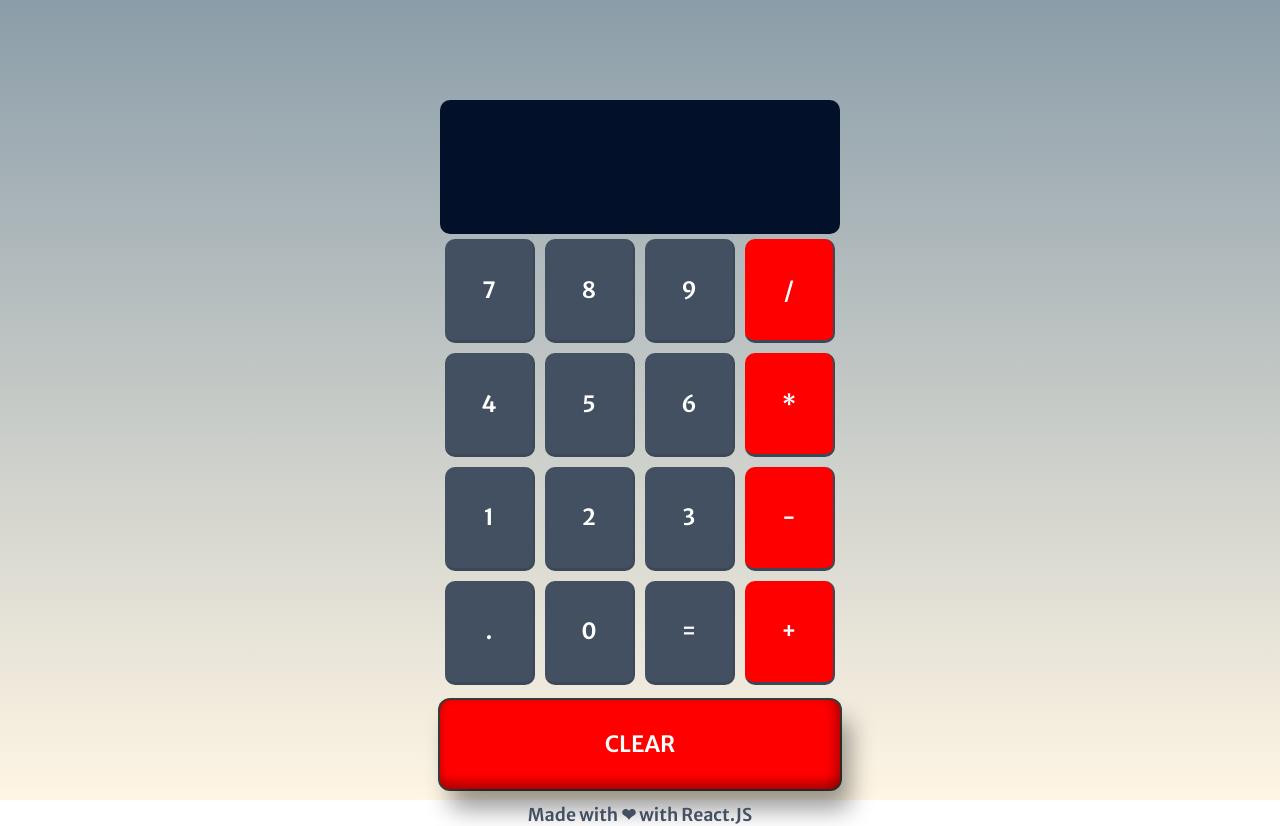
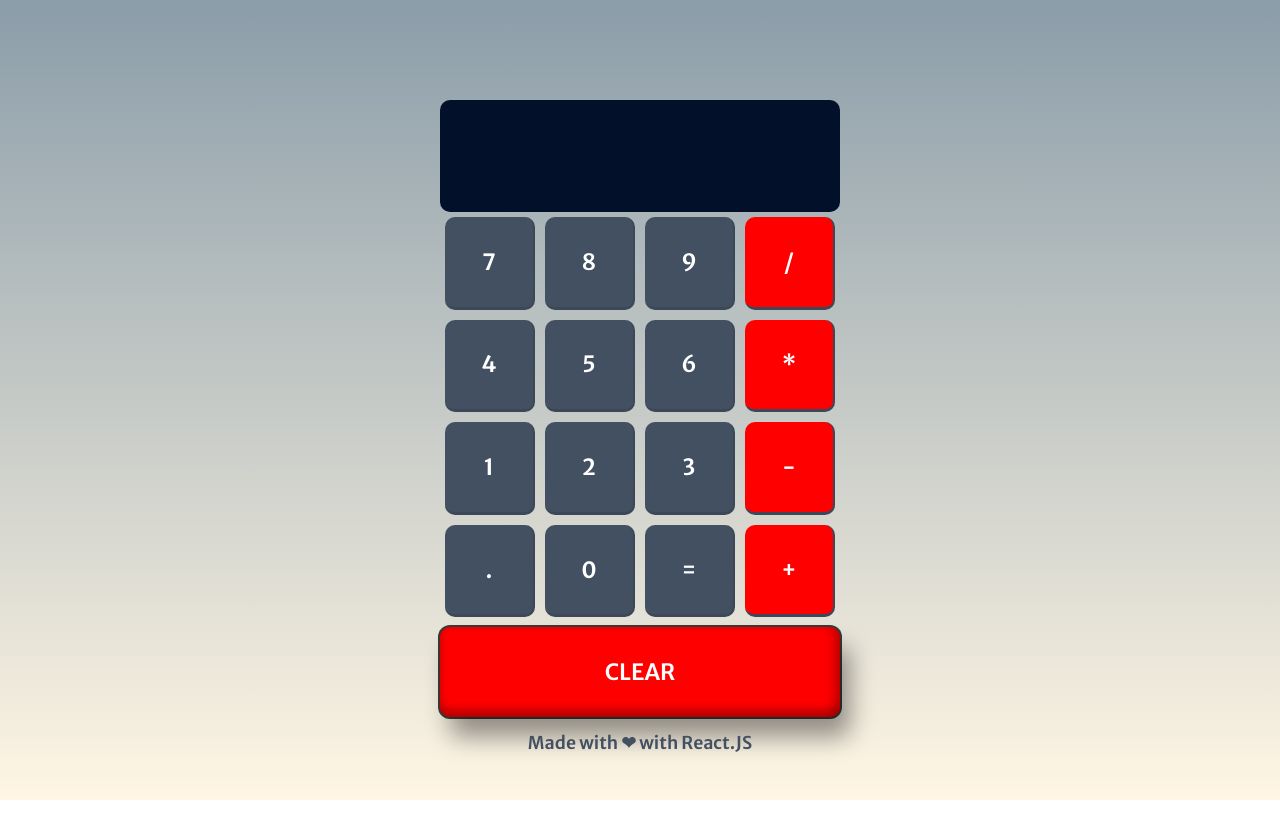
Before and after one commit to kessie2862/React-Calculator, a React (Create React App) app: page / in a window 1280 px wide. After the commit the page ends 800 px from the top, so only its background shows below. Built offline with nearby package versions, Linux system fonts and the light colour scheme.

Commit message:
Made few adjustments

```diff
--- a/src/Components/Button.css
+++ b/src/Components/Button.css
@@ -1,5 +1,5 @@
 .Button-wrapper {
-  height: 4.5em;
+  height: 4em;
   display: flex;
   justify-content: center;
   align-items: center;
--- a/src/Components/ClearButton.css
+++ b/src/Components/ClearButton.css
@@ -7,7 +7,7 @@
   font-size: 1.4em;
   color: #ffffff;
   flex: 1;
-  margin-top: 10px;
+  margin-top: 5px;
   box-shadow: inset -8px 0 8px rgba(0, 0, 0, 0.15),
     inset 0 -8px 8px rgba(0, 0, 0, 0.25), 0 0 0 2px rgba(0, 0, 0, 0.75),
     10px 20px 25px rgba(0, 0, 0, 0.4);
--- a/src/Components/Input.css
+++ b/src/Components/Input.css
@@ -1,5 +1,5 @@
 .Input {
-  height: 4em;
+  height: 3em;
   display: flex;
   justify-content: flex-end;
   align-items: center;
```
